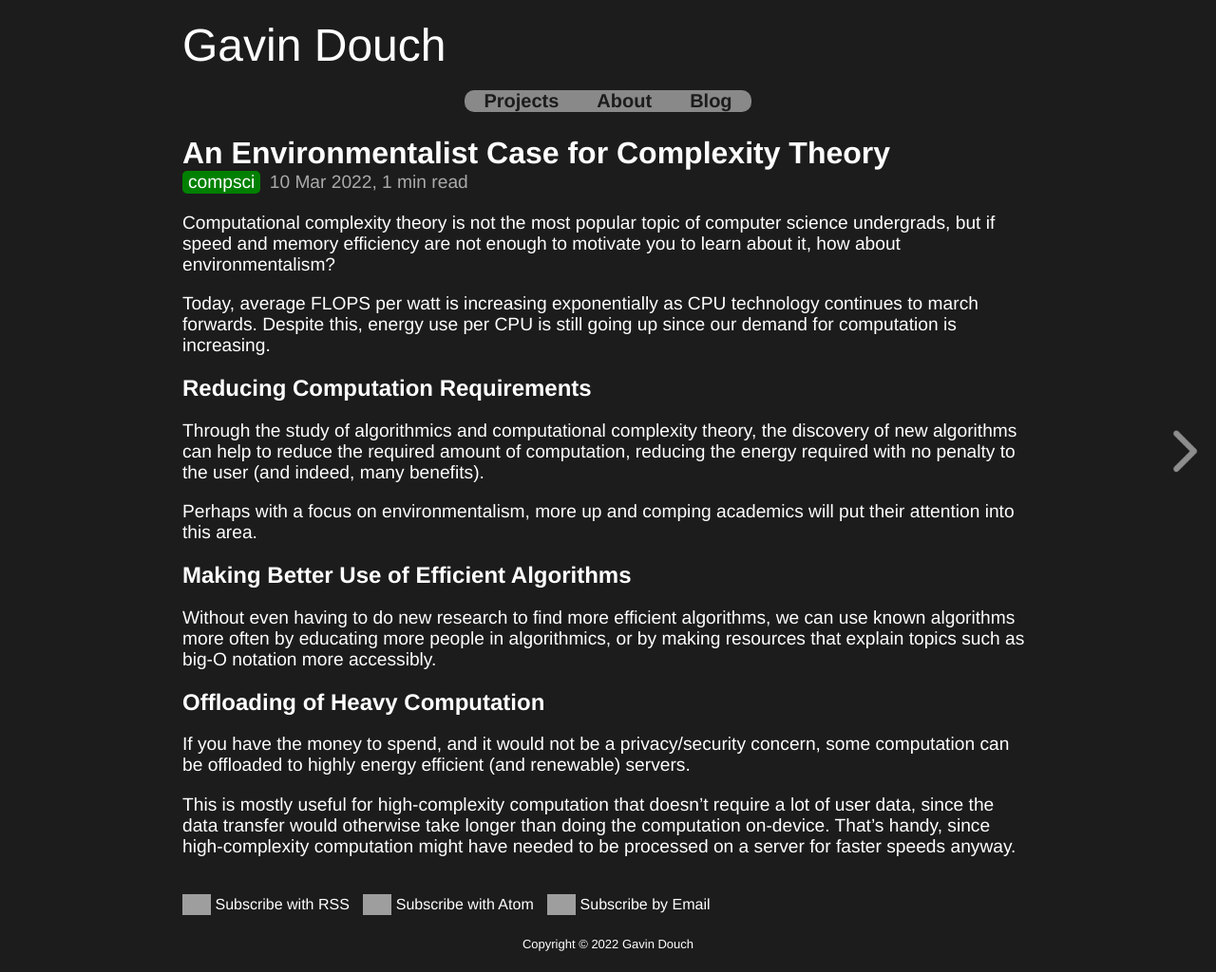
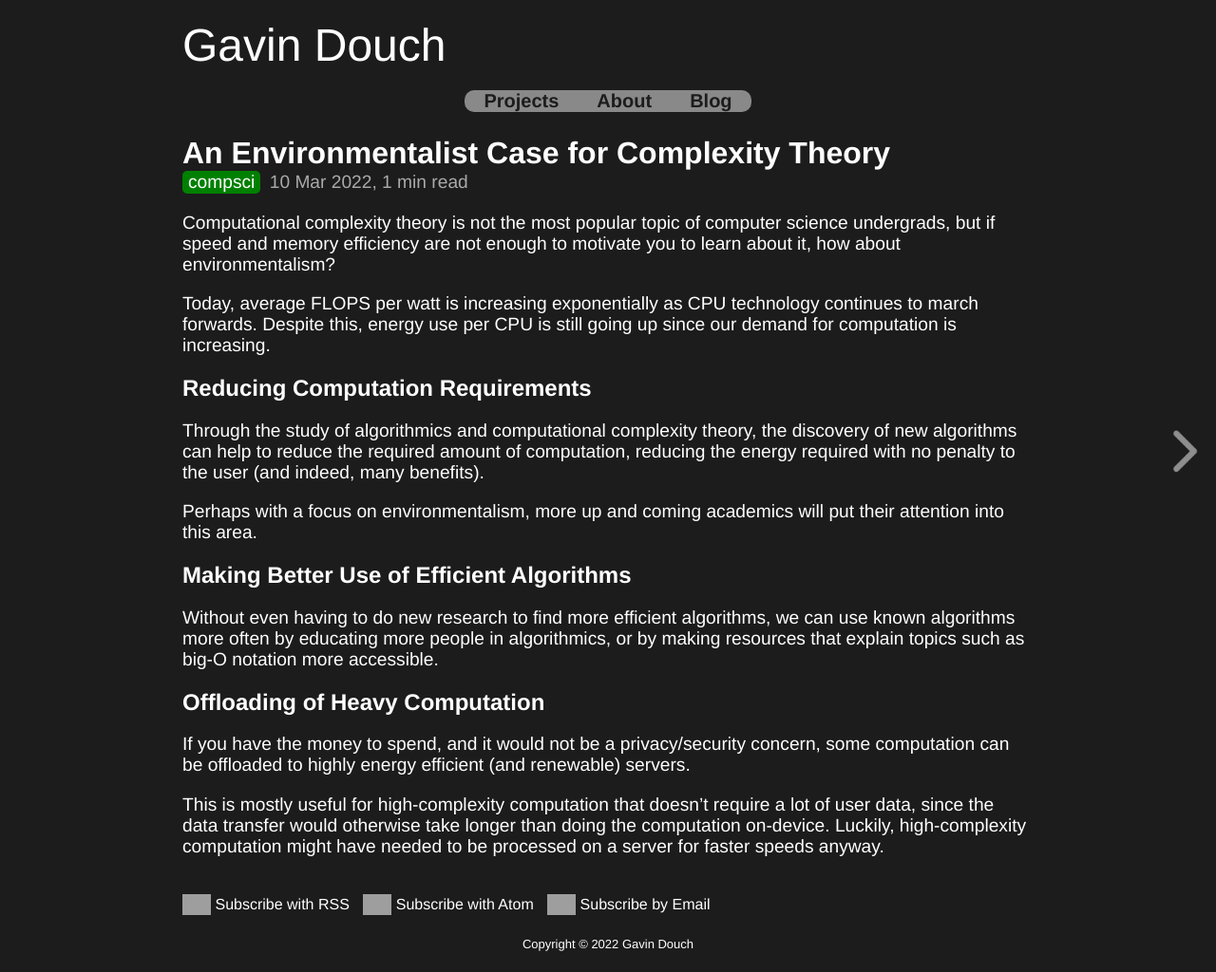
Before and after one commit to Coedice/website, a Jekyll site: the page built from _posts/2022-03-10-an-environmentalist-case-for-complexity-theory.md, in a window 1280 px wide. Shown: the whole page at 95% size. Built offline with Jekyll 4.4.1, drawn with Linux system fonts in a browser that asks for light colours; grey boxes are pictures that could not be loaded.

Commit message:
Fix typos
- Improve wording

```diff
--- a/_posts/2022-03-10-an-environmentalist-case-for-complexity-theory.md
+++ b/_posts/2022-03-10-an-environmentalist-case-for-complexity-theory.md
@@ -13,17 +13,17 @@ energy use per CPU is still going up since our demand for computation is increas
 Through the study of algorithmics and computational complexity theory, the discovery of new algorithms can help to reduce
 the required amount of computation, reducing the energy required with no penalty to the user (and indeed, many benefits).
 
-Perhaps with a focus on environmentalism, more up and comping academics will put their attention into this area.
+Perhaps with a focus on environmentalism, more up and coming academics will put their attention into this area.
 
 ## Making Better Use of Efficient Algorithms
 Without even having to do new research to find more efficient algorithms, we can use known algorithms more often by
 educating more people in algorithmics, or by making resources that explain topics such as big-O notation more
-accessibly.
+accessible.
 
 ## Offloading of Heavy Computation
 If you have the money to spend, and it would not be a privacy/security concern, some computation
 can be offloaded to highly energy efficient (and renewable) servers.
 
 This is mostly useful for high-complexity computation that doesn't require a lot of user data, since the data transfer
-would otherwise take longer than doing the computation on-device. That's handy, since high-complexity computation might
+would otherwise take longer than doing the computation on-device. Luckily, high-complexity computation might
 have needed to be processed on a server for faster speeds anyway.
```
